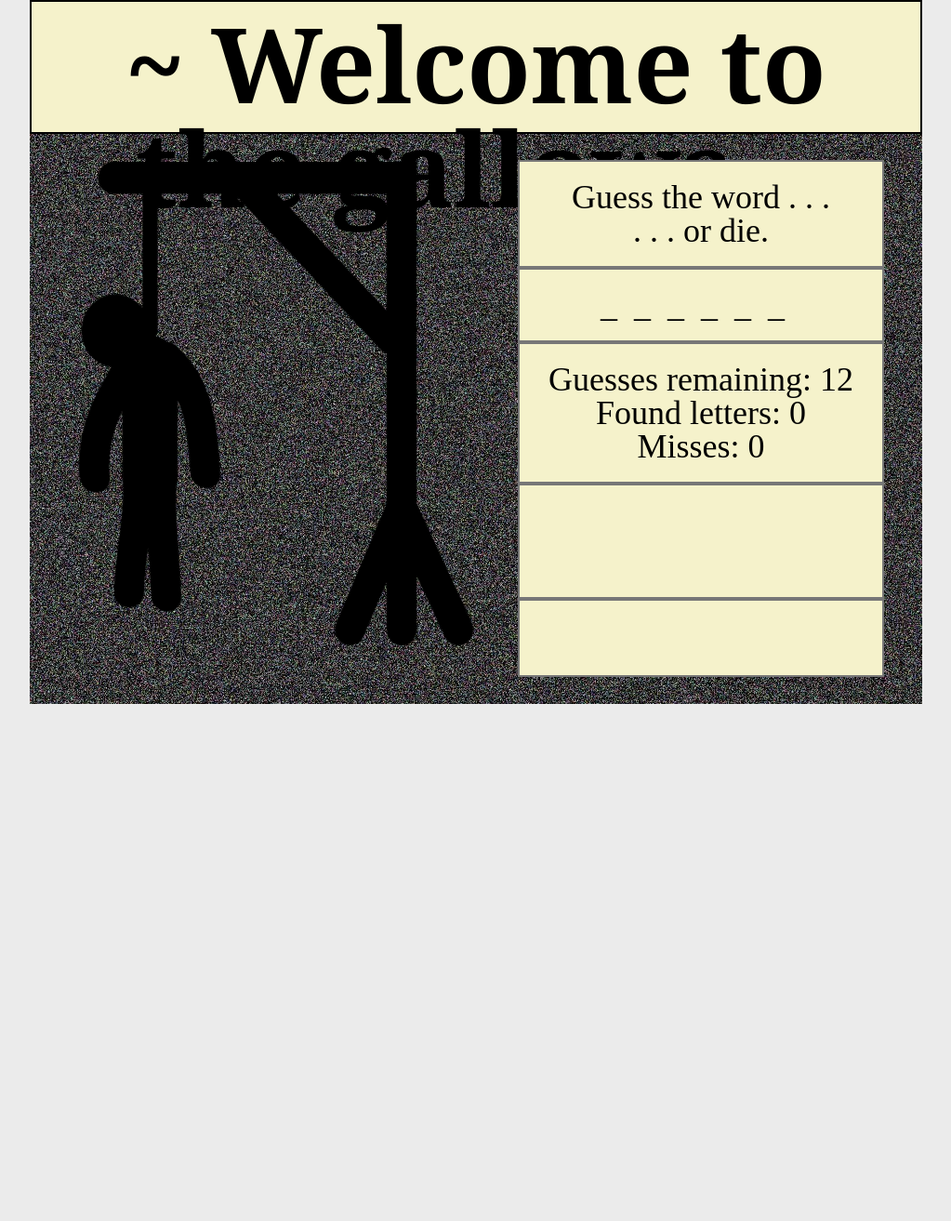
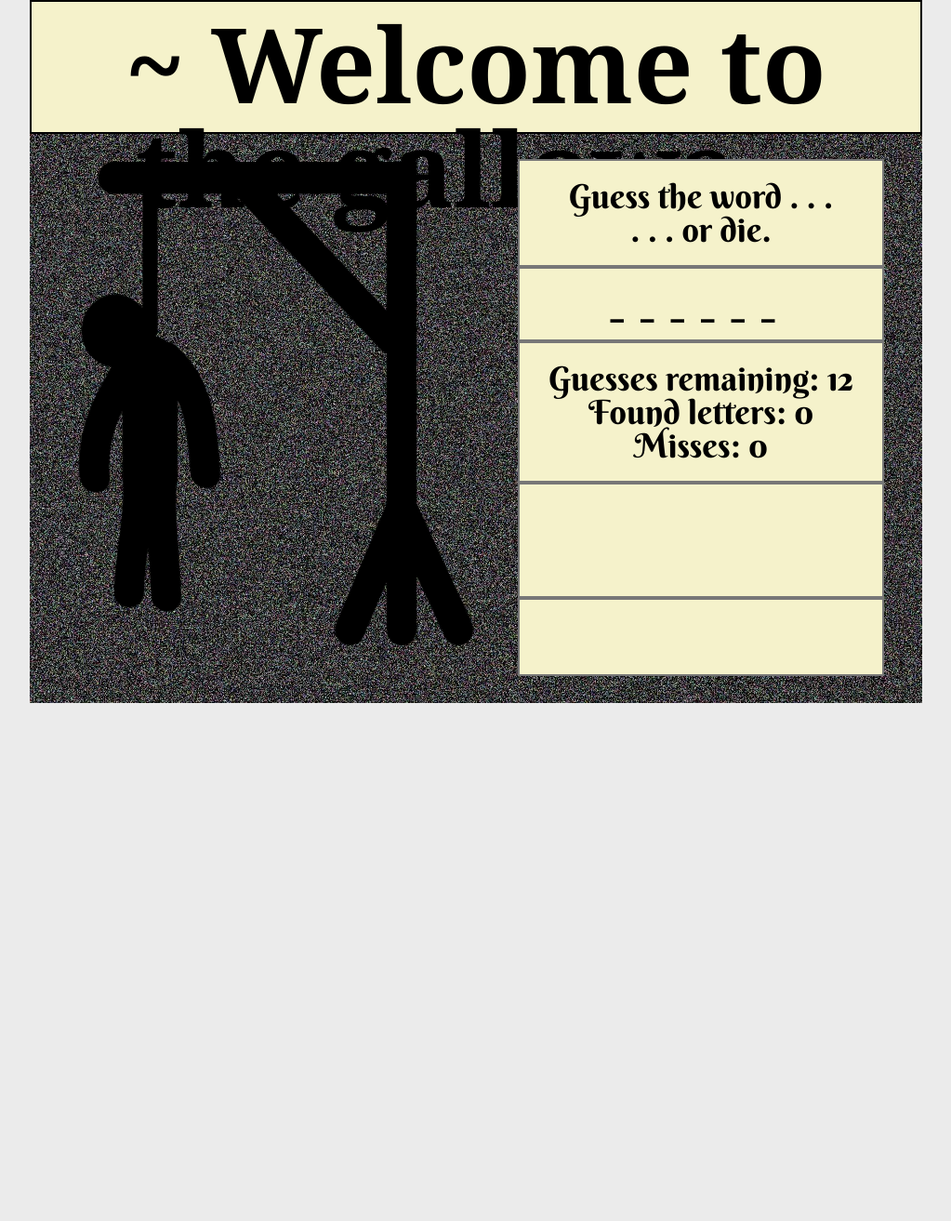
Before and after one commit to dknapp2000/week-3-game, a PHP site: page / in a window 1280 px wide. Shown: the whole page at 93% size, without its empty margins (8-1031 px from the left). After the commit the page ends 756 px from the top, so only its background shows below. Run offline with PHP 8.4, Linux system fonts and the light colour scheme; some libraries are stand-ins or nearby versions; some web fonts are replaced.

Commit message:
Updated the body font to something more morbid.

```diff
--- a/assets/css/style.css
+++ b/assets/css/style.css
@@ -17,6 +17,7 @@ header h1 {
 
 body {
 	/*background-image: url("../images/hease.png");*/
+	font-family: 'Berkshire Swash', cursive;
 	background-color: #ebebeb;
 	width: 960px;
 	padding-left: 40px;
--- a/index.html
+++ b/index.html
@@ -8,6 +8,7 @@
 	  crossorigin="anonymous"></script>
 	<link rel="stylesheet" href="assets/css/reset.css">
 	<link rel="stylesheet" href="assets/css/style.css">
+	<link href="https://fonts.googleapis.com/css?family=Berkshire+Swash" rel="stylesheet">
 </head>
 	<body>
 
```
